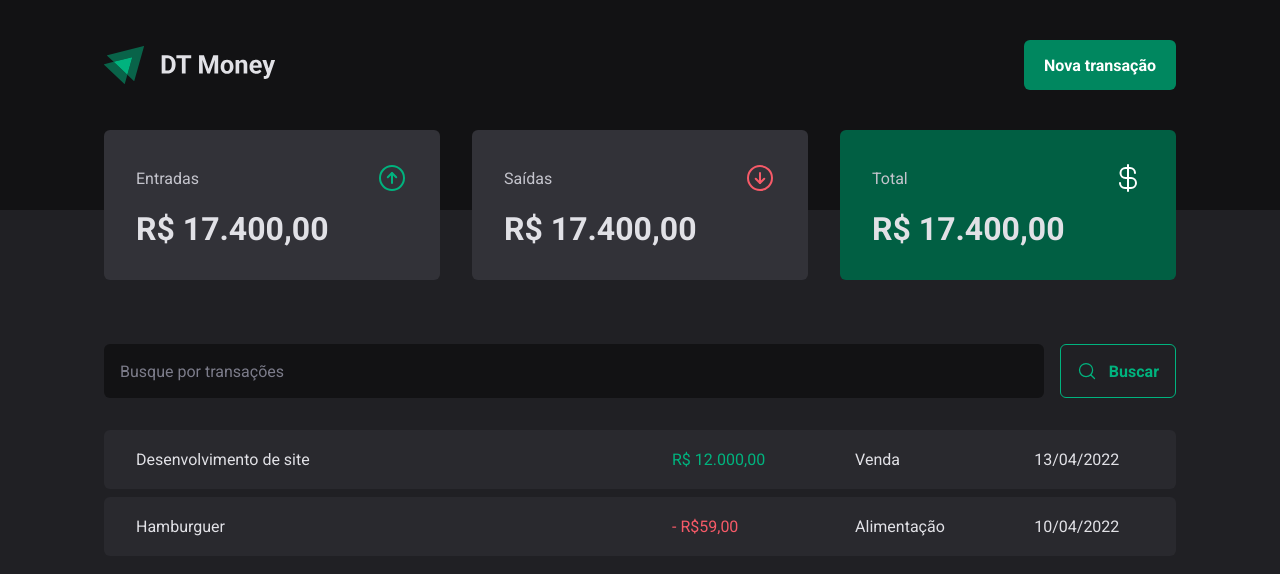
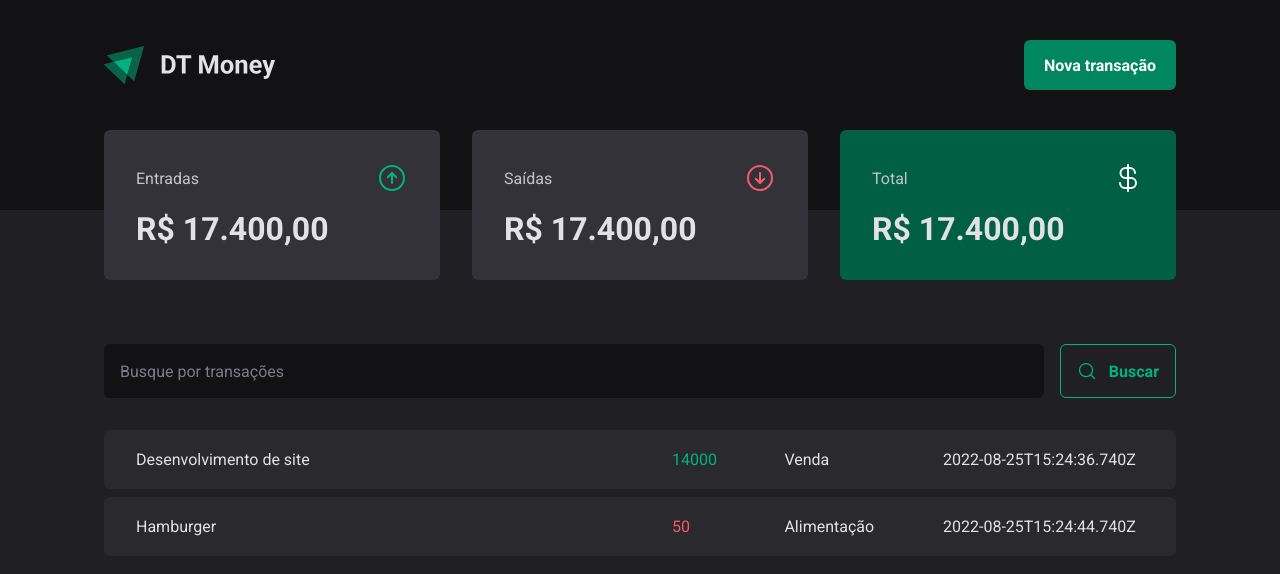
Before and after one commit to fillipeags/dt-money, a React (Vite) app: page / in a window 1280 px wide. Shown: the top 574 px of the page. Built offline with nearby package versions, Linux system fonts and the light colour scheme; data requests are answered from the project's data file.

Commit message:
feat: testing http request from json-server

```diff
--- a/src/pages/Transactions/index.tsx
+++ b/src/pages/Transactions/index.tsx
@@ -1,9 +1,31 @@
+import { useEffect, useState } from "react";
 import { Header } from "../../components/Header";
 import { Summary } from "../../components/Summary";
 import { SearchForm } from "./components/SearchForm";
 import { PriceHighlight, TransactionsContainer, TransactionsTable } from "./styles";
 
+interface Transaction {
+  id: number;
+  description: string;
+  type: 'income' | 'outcome';
+  price: number;
+  category: string;
+  createdAt: string;
+}
+
 export function Transactions() {
+  const [transactions, setTransactions] = useState<Transaction[]>([]);
+
+  async function loadTransactions() {
+    const response = await fetch("http://localhost:3333/transactions")
+    const data = await response.json();
+    setTransactions(data)
+  }
+
+  useEffect(() => {
+    loadTransactions();
+  }, [])
+
   return (
     <div>
       <Header />
@@ -13,25 +35,18 @@
         <SearchForm />
         <TransactionsTable>
           <tbody>
-            <tr>
-              <td width="50%">Desenvolvimento de site</td>
-              <td>
-                <PriceHighlight variant="income">R$ 12.000,00
-                </PriceHighlight>
-              </td>
-              <td>Venda</td>
-              <td>13/04/2022</td>
-            </tr>
-            <tr>
-              <td width="50%">Hamburguer</td>
-              <td>
-                <PriceHighlight variant="outcome">
-                  - R$59,00
-                </PriceHighlight>
-              </td>
-              <td>Alimentação</td>
-              <td>10/04/2022</td>
-            </tr>
+            {transactions.map(({ category, createdAt, description, id, price, type }) => (
+              <tr key={id}>
+                <td width="50%">{description}</td>
+                <td>
+                  <PriceHighlight variant={type}>{price}
+                  </PriceHighlight>
+                </td>
+                <td>{category}</td>
+                <td>{createdAt}</td>
+              </tr>
+            ))}
+
           </tbody>
         </TransactionsTable>
       </TransactionsContainer>
```
